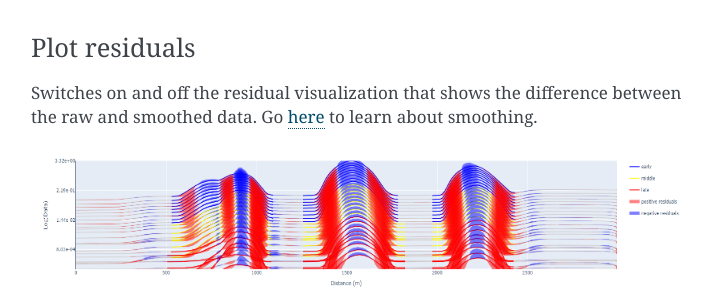
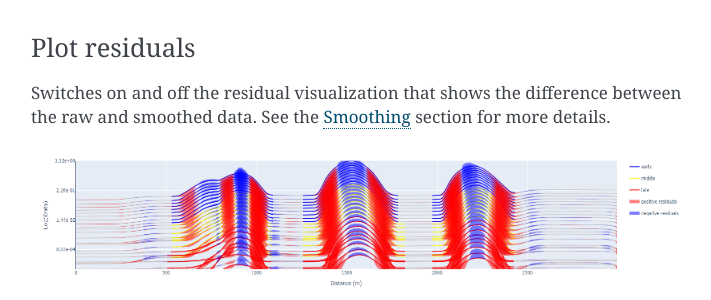
Before and after one commit to MiraGeoscience/peak-finder-app, a Sphinx documentation site: the page built from docs/source/interactive_application.rst, in a window 1280 px wide and 900 px high, scrolled down 2054 px. Shown: the part 179-479 px from the top of the window, without its empty margins (389-1100 px from the left). Built offline with Sphinx 7.4.7, drawn with Linux system fonts in a browser that asks for light colours.

Commit message:
Update docs/source/interactive_application.rst
Co-authored-by: domfournier <dominiquef@mirageoscience.com>

```diff
--- a/docs/source/interactive_application.rst
+++ b/docs/source/interactive_application.rst
@@ -62,8 +62,7 @@
 ______________
 
 Switches on and off the residual visualization that shows the difference
-between the raw and smoothed data.  Go :ref:`here <smoothing>` to learn
-about smoothing.
+between the raw and smoothed data.  See the :ref:`Smoothing` section for more details.
 
 .. figure:: /images/parameters/visualization/residuals.png
    :scale: 40%
```
